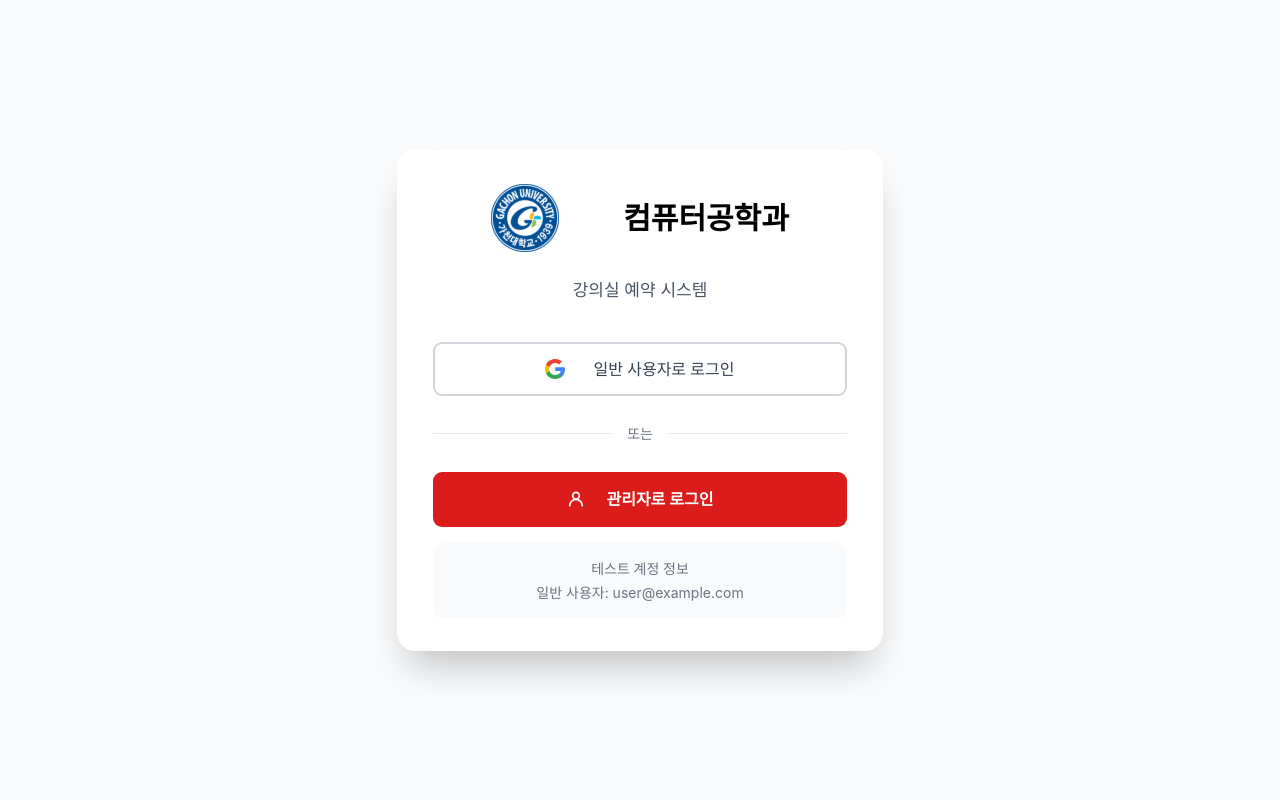
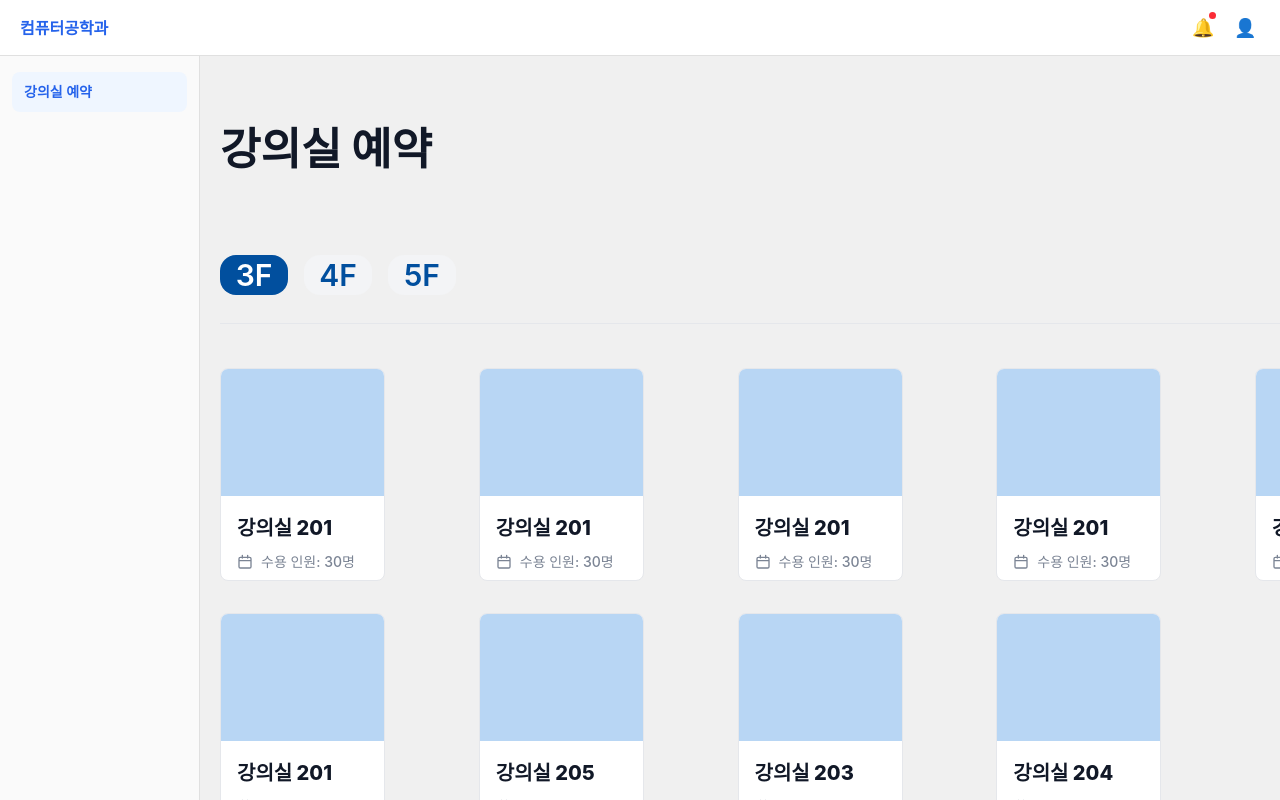
Before and after one commit to Lucky-Chill/LuckyChill-Frontend, a React (Vite) app: page /home in a window 1280 px wide. Before the commit this address led to /. Built offline with nearby package versions, Linux system fonts and the light colour scheme.

Commit message:
[#8] feat : 메인 홈 화면 ui 구현

```diff
--- a/src/AppRouter.jsx
+++ b/src/AppRouter.jsx
@@ -1,10 +1,12 @@
 import { Navigate, Route, Routes } from 'react-router-dom';
+import HomePage from './pages/home/HomePage';
 import LoginPage from './pages/login/LoginPage';
 
 function AppRouter() {
   return (
     <Routes>
       <Route path='/' element={<LoginPage />} />
+      <Route path='/home' element={<HomePage />} />
       <Route path='/login' element={<LoginPage />} />
       <Route path='*' element={<Navigate to='/' replace />} />
     </Routes>
--- /dev/null
+++ b/src/features/home/ui/ClassroomCard.jsx
@@ -0,0 +1,26 @@
+function ClassroomCard({ roomName, capacity }) {
+  return (
+    <article className='h-[213px] w-[165px] overflow-hidden rounded-lg border border-[#e5e7eb] bg-white'>
+      <div className='h-[127px] bg-gachon-light-blue' />
+      <div className='px-4 py-5'>
+        <h2 className='m-0 text-xl leading-6 font-extrabold tracking-normal text-[#111827]'>
+          {roomName}
+        </h2>
+        <div className='mt-3 flex items-center gap-2 text-sm leading-5 font-medium text-[#7b8494]'>
+          <svg className='size-4 shrink-0' viewBox='0 0 24 24' fill='none' aria-hidden='true'>
+            <path
+              d='M8 2v4M16 2v4M3 10h18M5 5h14a2 2 0 0 1 2 2v12a2 2 0 0 1-2 2H5a2 2 0 0 1-2-2V7a2 2 0 0 1 2-2Z'
+              stroke='currentColor'
+              strokeWidth='2'
+              strokeLinecap='round'
+              strokeLinejoin='round'
+            />
+          </svg>
+          <span>수용 인원: {capacity}명</span>
+        </div>
+      </div>
+    </article>
+  );
+}
+
+export default ClassroomCard;
--- /dev/null
+++ b/src/features/home/ui/FloorTabs.jsx
@@ -0,0 +1,29 @@
+const FLOORS = ['3F', '4F', '5F'];
+
+function FloorTabs({ activeFloor, onFloorChange }) {
+  return (
+    <div className='flex gap-4' aria-label='강의실 층 선택'>
+      {FLOORS.map((floor) => {
+        const isActive = floor === activeFloor;
+
+        return (
+          <button
+            key={floor}
+            className={`h-[40px] w-[68px] cursor-pointer rounded-2xl border-none text-[30px] leading-none font-semibold transition-colors ${
+              isActive
+                ? 'bg-gachon-blue text-white'
+                : 'bg-[#f3f4f6] text-gachon-blue hover:bg-gachon-light-blue'
+            }`}
+            type='button'
+            aria-pressed={isActive}
+            onClick={() => onFloorChange(floor)}
+          >
+            {floor}
+          </button>
+        );
+      })}
+    </div>
+  );
+}
+
+export default FloorTabs;
--- /dev/null
+++ b/src/features/home/ui/HomeContent.jsx
@@ -0,0 +1,58 @@
+import { useState } from 'react';
+import ClassroomCard from './ClassroomCard';
+import FloorTabs from './FloorTabs';
+
+const CLASSROOMS_BY_FLOOR = {
+  '3F': [
+    { id: '3f-201-a', roomName: '강의실 201', capacity: 30 },
+    { id: '3f-201-b', roomName: '강의실 201', capacity: 30 },
+    { id: '3f-201-c', roomName: '강의실 201', capacity: 30 },
+    { id: '3f-201-d', roomName: '강의실 201', capacity: 30 },
+    { id: '3f-201-e', roomName: '강의실 201', capacity: 30 },
+    { id: '3f-201-f', roomName: '강의실 201', capacity: 30 },
+    { id: '3f-205', roomName: '강의실 205', capacity: 30 },
+    { id: '3f-203', roomName: '강의실 203', capacity: 30 },
+    { id: '3f-204', roomName: '강의실 204', capacity: 30 },
+  ],
+  '4F': [
+    { id: '4f-401', roomName: '강의실 401', capacity: 30 },
+    { id: '4f-402', roomName: '강의실 402', capacity: 30 },
+    { id: '4f-403', roomName: '강의실 403', capacity: 30 },
+  ],
+  '5F': [
+    { id: '5f-501', roomName: '강의실 501', capacity: 30 },
+    { id: '5f-502', roomName: '강의실 502', capacity: 30 },
+    { id: '5f-503', roomName: '강의실 503', capacity: 30 },
+  ],
+};
+
+function HomeContent() {
+  const [activeFloor, setActiveFloor] = useState('3F');
+  const classrooms = CLASSROOMS_BY_FLOOR[activeFloor];
+
+  return (
+    <section className='mx-auto w-[1200px] pt-12 pb-16'>
+      <h1 className='m-0 text-[44px] leading-[1.15] font-extrabold tracking-normal text-[#111827]'>
+        강의실 예약
+      </h1>
+
+      <div className='mt-20'>
+        <FloorTabs activeFloor={activeFloor} onFloorChange={setActiveFloor} />
+      </div>
+
+      <div className='mt-7 border-t border-[#e5e7eb] pt-11'>
+        <div className='grid grid-cols-[repeat(5,165px)] justify-between gap-y-8'>
+          {classrooms.map((classroom) => (
+            <ClassroomCard
+              key={classroom.id}
+              roomName={classroom.roomName}
+              capacity={classroom.capacity}
+            />
+          ))}
+        </div>
+      </div>
+    </section>
+  );
+}
+
+export default HomeContent;
--- /dev/null
+++ b/src/pages/home/HomePage.jsx
@@ -0,0 +1,12 @@
+import HomeContent from '../../features/home/ui/HomeContent';
+import MainLayout from '../../layouts/MainLayout';
+
+function HomePage() {
+  return (
+    <MainLayout>
+      <HomeContent />
+    </MainLayout>
+  );
+}
+
+export default HomePage;
```
